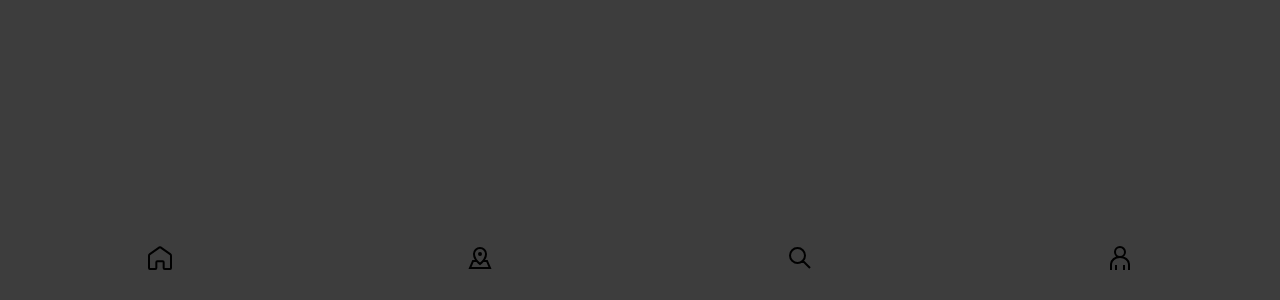
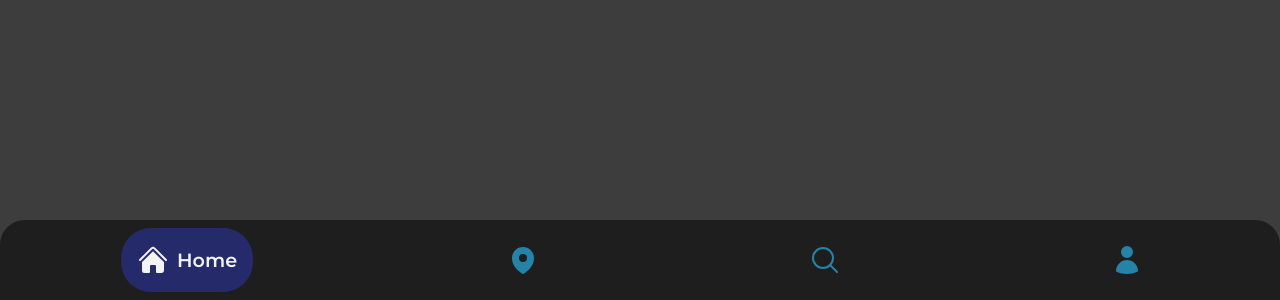
Before and after one commit to somfink/FishingApp, a React (Create React App) app: page / in a window 1280 px wide. Shown: the part 500-800 px from the top of the page. Built offline with nearby package versions, Linux system fonts and the light colour scheme.

Commit message:
end navbar styling, add redux state to switch navbar,

```diff
--- a/package.json
+++ b/package.json
@@ -15,6 +15,7 @@
     "react-dom": "^18.2.0",
     "react-icons": "^4.6.0",
     "react-redux": "^8.0.5",
+    "react-router-dom": "^6.4.3",
     "react-scripts": "5.0.1",
     "styled-components": "^5.3.6",
     "typescript": "^4.9.3",
--- a/public/index.html
+++ b/public/index.html
@@ -14,6 +14,12 @@
       user's mobile device or desktop. See https://developers.google.com/web/fundamentals/web-app-manifest/
     -->
     <link rel="manifest" href="%PUBLIC_URL%/manifest.json" />
+    <link rel="preconnect" href="https://fonts.googleapis.com" />
+    <link rel="preconnect" href="https://fonts.gstatic.com" crossorigin />
+    <link
+      href="https://fonts.googleapis.com/css2?family=Montserrat:wght@200;400;600;700&display=swap"
+      rel="stylesheet"
+    />
     <!--
       Notice the use of %PUBLIC_URL% in the tags above.
       It will be replaced with the URL of the `public` folder during the build.
--- a/src/App.styles.ts
+++ b/src/App.styles.ts
@@ -3,8 +3,5 @@ import styled from "styled-components";
 export const AppContainer = styled.main`
   height: 100%;
   width: 100%;
-  display: flex;
-  flex-direction: column;
-  justify-content: space-between;
   background-color: #3d3d3d;
 `;
--- a/src/components/Header/Header.styles.ts
+++ b/src/components/Header/Header.styles.ts
@@ -2,5 +2,5 @@ import styled from "styled-components";
 
 export const HeaderContainer = styled.header`
   width: 100%;
-  height: 90vh;
+  height: 100vh;
 `;
--- a/src/components/Navbar/Navbar.styles.ts
+++ b/src/components/Navbar/Navbar.styles.ts
@@ -1,15 +1,66 @@
-import styled from "styled-components";
+import styled, { css, keyframes } from "styled-components";
 import {
-  GrHomeRounded,
-  GrMap,
-  GrSearch,
-  GrUser,
-} from "react-icons/gr";
+  HiUser,
+  HiHome,
+  HiMapPin,
+  HiOutlineMagnifyingGlass,
+} from "react-icons/hi2";
+
+// ANIMATIONS
+
+const unactiveTile = keyframes`
+  0% {
+    transform: translate(0,0);
+    opacity: 1;
+  }
+
+  30% {
+    opacity: 1;
+  }
+
+  100% {
+    transform: translate(100%,0);
+    opacity: 0;
+  }
+`;
+
+const activeTile = keyframes`
+  0% {
+    transform: translate(80%,0);
+    opacity: 0;
+  }
+
+  30% {
+    opacity: 0;
+  }
+
+  100% {
+    transform: translate(0,0);
+    opacity: 1;
+  }
+`;
+
+const bgAppear = keyframes`
+0% {
+  opacity: 0;
+}
+100% {
+  opacity: 1;
+}
+`;
+
+//  STYLES
 
 export const NavContainer = styled.nav`
   width: 100%;
   height: 5rem;
   background-color: #3d3d3d;
+  border-radius: 25px 25px 0 0;
+  border: 2px solid #1f1e1e;
+  background: #1f1e1e;
+  position: fixed;
+  left: 0px;
+  bottom: 0px;
 `;
 
 export const NavList = styled.ul`
@@ -21,26 +72,50 @@ export const NavList = styled.ul`
   align-items: center;
 `;
 
-export const NavItems = styled.li`
+export const NavItems = styled.li<{ active: boolean }>`
+  display: flex;
+  justify-content: space-around;
+  align-items: center;
+  padding: 1rem;
+  border-radius: 30px;
+  background: ${(props) => (props.active ? "#252a6b" : "none")};
+  animation: ${(props) => (props.active ? bgAppear : '')} 0.5s;
 
+  & > span {
+    display: ${(props) => (props.active ? "block" : "none")};
+    opacity: ${(props) => (props.active ? 1 : 0)};
+    animation: ${(props) => (props.active ? activeTile : unactiveTile)} 0.5s;
+    color: #f3f3f3;
+    font-size: 1.2rem;
+    font-weight: 600;
+    margin-left: 0.5rem;
+  }
+
+  &:hover {
+    padding: 1rem;
+    background: #252a6b;
+    cursor: pointer;
+  }
 `;
 
-export const HomeIcon = styled(GrHomeRounded)`
-  color: #ffffff;
-  font-size: 1.5rem;
+const iconStyle = css<{ active: boolean }>`
+  color: ${(props) => (props.active ? "#f3f3f3" : "#2683a8")};
+  font-size: 2rem;
+  font-weight: bold;
 `;
 
-export const MapIcon = styled(GrMap)`
-  color: #ffffff;
-  font-size: 1.5rem;
+export const HomeIcon = styled(HiHome)`
+  ${iconStyle}
 `;
 
-export const SearchIcon = styled(GrSearch)`
-  color: #ffffff;
-  font-size: 1.5rem;
+export const MapIcon = styled(HiMapPin)`
+  ${iconStyle}
 `;
 
-export const UserIcon = styled(GrUser)`
-  color: #ffffff;
-  font-size: 1.5rem;
+export const SearchIcon = styled(HiOutlineMagnifyingGlass)`
+  ${iconStyle}
 `;
+
+export const UserIcon = styled(HiUser)`
+  ${iconStyle}
+`;
--- a/src/components/Navbar/Navbar.tsx
+++ b/src/components/Navbar/Navbar.tsx
@@ -1,21 +1,55 @@
-import { HomeIcon, MapIcon, NavContainer, NavItems, NavList, SearchIcon, UserIcon } from "./Navbar.styles";
-
+import { useDispatch, useSelector } from "react-redux";
+import { rootState } from "../../helpers/types";
+import { navActions } from "../../store/nav/nav.slice";
+import {
+  HomeIcon,
+  MapIcon,
+  NavContainer,
+  NavItems,
+  NavList,
+  SearchIcon,
+  UserIcon,
+} from "./Navbar.styles";
 
 const Navbar = () => {
+  const dispatch = useDispatch();
+  const nav = useSelector((state: rootState) => state.nav);
+  const { homeIsActive, mapIsActive, searchIsActive, userIsActive } = nav;
+
+  const goHomeHandler = () => {
+    dispatch(navActions.goHome());
+  };
+
+  const goMapHandler = () => {
+    dispatch(navActions.goMap());
+  };
+
+  const goSearchHandler = () => {
+    dispatch(navActions.goSearch());
+  };
+
+  const goUserHandler = () => {
+    dispatch(navActions.goUser());
+  };
+
   return (
     <NavContainer>
       <NavList>
-        <NavItems>
-          <HomeIcon />
+        <NavItems active={homeIsActive} onClick={goHomeHandler}>
+          <HomeIcon active={homeIsActive} />
+          <span>Home</span>
         </NavItems>
-        <NavItems>
-          <MapIcon />
+        <NavItems active={mapIsActive} onClick={goMapHandler}>
+          <MapIcon active={mapIsActive} />
+          <span>Map</span>
         </NavItems>
-        <NavItems>
-          <SearchIcon />
+        <NavItems active={searchIsActive} onClick={goSearchHandler}>
+          <SearchIcon active={searchIsActive} />
+          <span>Search</span>
         </NavItems>
-        <NavItems>
-          <UserIcon />
+        <NavItems active={userIsActive} onClick={goUserHandler}>
+          <UserIcon active={userIsActive} />
+          <span>Profile</span>
         </NavItems>
       </NavList>
     </NavContainer>
--- /dev/null
+++ b/src/helpers/types.ts
@@ -0,0 +1,6 @@
+import { NavState } from "../store/nav/nav.slice";
+
+
+export type rootState = {
+    nav: NavState;
+};
--- a/src/index.css
+++ b/src/index.css
@@ -1,4 +1,6 @@
 * {
   margin: 0;
   padding: 0;
+  box-sizing: border-box;
+  font-family: 'Montserrat', sans-serif;
 }
--- a/src/index.tsx
+++ b/src/index.tsx
@@ -1,13 +1,20 @@
 import React from "react";
 import { createRoot } from "react-dom/client";
+import { Provider } from "react-redux";
+import { BrowserRouter } from "react-router-dom";
 import App from "./App";
 import "./index.css";
+import store from "./store";
 
 const container = document.getElementById("root")!;
 const root = createRoot(container);
 
 root.render(
   <React.StrictMode>
-    <App />
+    <BrowserRouter>
+      <Provider store={store}>
+        <App />
+      </Provider>
+    </BrowserRouter>
   </React.StrictMode>
 );
--- /dev/null
+++ b/src/store/index.ts
@@ -0,0 +1,6 @@
+import { configureStore } from "@reduxjs/toolkit";
+import navSlice from "./nav/nav.slice";
+
+const store = configureStore({ reducer: { nav: navSlice.reducer } });
+
+export default store;
--- /dev/null
+++ b/src/store/nav/nav.slice.ts
@@ -0,0 +1,50 @@
+import { createSlice } from "@reduxjs/toolkit";
+
+export type NavState = {
+  homeIsActive: boolean;
+  mapIsActive: boolean;
+  searchIsActive: boolean;
+  userIsActive: boolean;
+};
+
+const initialState: NavState = {
+  homeIsActive: true,
+  mapIsActive: false,
+  searchIsActive: false,
+  userIsActive: false,
+};
+
+export const navSlice = createSlice({
+  name: "navigation",
+  initialState,
+  reducers: {
+    goHome(state) {
+      state.homeIsActive = true;
+      state.mapIsActive = false;
+      state.searchIsActive = false;
+      state.userIsActive = false;
+    },
+    goMap(state) {
+      state.homeIsActive = false;
+      state.mapIsActive = true;
+      state.searchIsActive = false;
+      state.userIsActive = false;
+    },
+    goSearch(state) {
+      state.homeIsActive = false;
+      state.mapIsActive = false;
+      state.searchIsActive = true;
+      state.userIsActive = false;
+    },
+    goUser(state) {
+      state.homeIsActive = false;
+      state.mapIsActive = false;
+      state.searchIsActive = false;
+      state.userIsActive = true;
+    },
+  },
+});
+
+export const navActions = navSlice.actions;
+
+export default navSlice;
```
Also changed, not shown: 1 other file (tests, documents, lock files or other folders).
